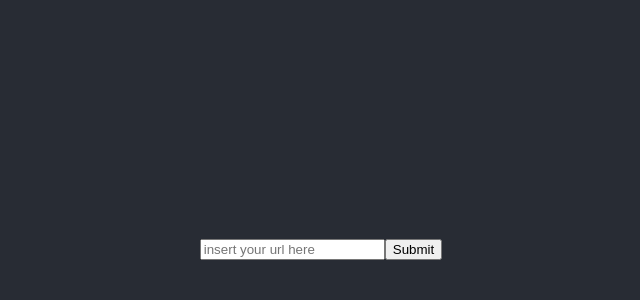
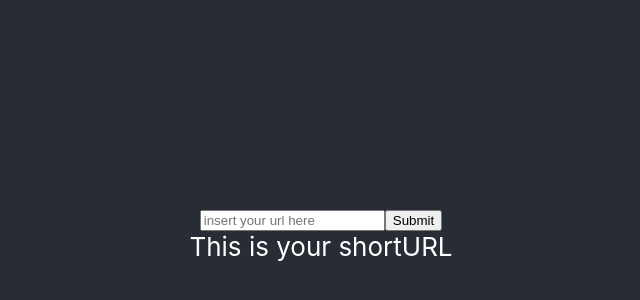
Before and after one commit to YididiyaM/URLshortener-frontend, a React (Create React App) app: page / in a window 1280 px wide. Shown: the part 156-456 px from the top of the page, without its empty margins (319-959 px from the left). Built offline with nearby package versions, Linux system fonts and the light colour scheme; no server answers.

Commit message:
added a useeffect so it doesn't run more than once

```diff
--- a/src/App.js
+++ b/src/App.js
@@ -1,4 +1,5 @@
 import PostForm from "./components/PostForm";
+import ShortenedURL from "./components/ShortenedURL";
 import "./App.css";
 
 function App() {
@@ -6,6 +7,7 @@ function App() {
     <div className="App">
       <header className="App-header">
         <PostForm />
+        <ShortenedURL />
       </header>
     </div>
   );
--- a/src/components/PostForm.js
+++ b/src/components/PostForm.js
@@ -9,14 +9,13 @@ const PostForm = () => {
     e.target.reset();
     e.preventDefault();
     axios.post(url, { rawUrl }).then((response) => {
-      console.log(response);
+      // console.log(response);
     });
   };
 
   const handle = debounce((e, url) => {
     const userUrl = e.target.value;
     setRawUrl(userUrl);
-    console.log(userUrl);
   }, 500);
 
   return (
--- a/src/components/ShortenedURL.js
+++ b/src/components/ShortenedURL.js
@@ -1,7 +1,19 @@
-import React from "react";
-
+import React, { useState, useEffect } from "react";
+import axios from "axios";
 const ShortenedURL = () => {
-  return <div>ShortenedURL</div>;
+  const [shortURL, setShortURL] = useState("");
+  const url = "http://localhost:8080/shortUrl";
+  useEffect(() => {
+    axios.get(url).then((response) => {
+      console.log(response.data);
+      setShortURL(response.data);
+    });
+  }, []);
+  return (
+    <div>
+      This is your shortURL
+      <p> </p>
+    </div>
+  );
 };
-
 export default ShortenedURL;
```
